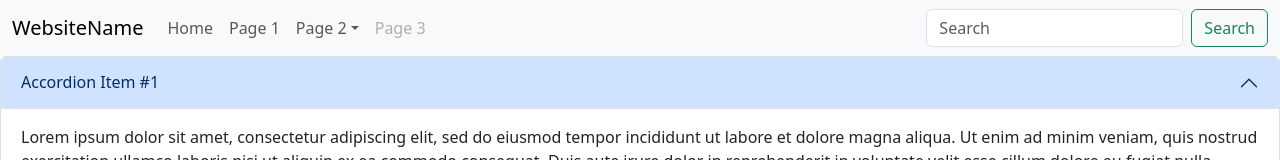
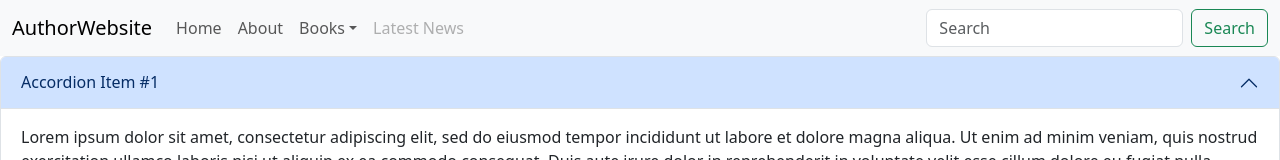
Before and after one commit to cozysyd/authorwebex_react_project, a React (Create React App) app: page / in a window 1280 px wide. Shown: the top 160 px of the page. Built offline with nearby package versions, Linux system fonts and the light colour scheme.

Commit message:
changed link names

```diff
--- a/src/NavBar.js
+++ b/src/NavBar.js
@@ -10,7 +10,7 @@ function NavBar() {
   return (
     <Navbar expand="lg" className="bg-body-tertiary">
       <Container fluid>
-        <Navbar.Brand href="#">WebsiteName</Navbar.Brand>
+        <Navbar.Brand href="#">AuthorWebsite</Navbar.Brand>
         <Navbar.Toggle aria-controls="navbarScroll" />
         <Navbar.Collapse id="navbarScroll">
           <Nav
@@ -19,8 +19,8 @@ function NavBar() {
             navbarScroll
           >
             <Nav.Link href="#action1">Home</Nav.Link>
-            <Nav.Link href="#action2">Page 1</Nav.Link>
-            <NavDropdown title="Page 2" id="navbarScrollingDropdown">
+            <Nav.Link href="#action2">About</Nav.Link>
+            <NavDropdown title="Books" id="navbarScrollingDropdown">
               <NavDropdown.Item href="#action3">Action</NavDropdown.Item>
               <NavDropdown.Item href="#action4">
                 Another action
@@ -31,7 +31,7 @@ function NavBar() {
               </NavDropdown.Item>
             </NavDropdown>
             <Nav.Link href="#" disabled>
-              Page 3
+              Latest News
             </Nav.Link>
           </Nav>
           <Form className="d-flex">
```
